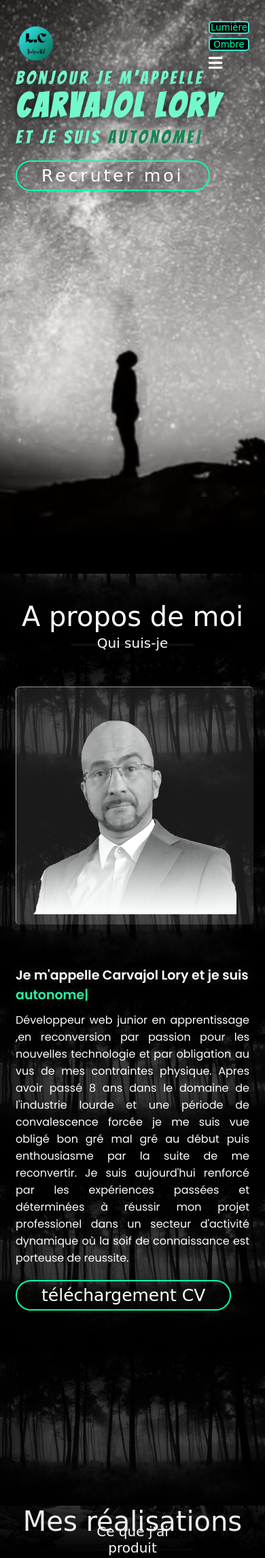
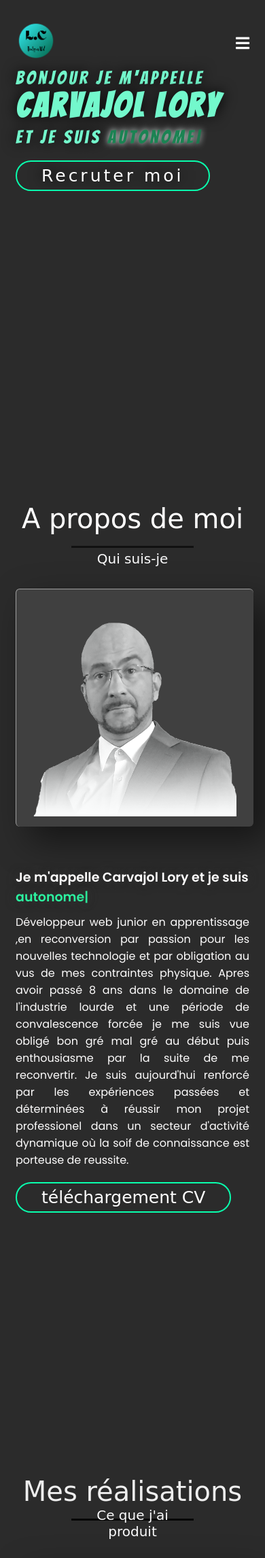
Before and after one commit to lorycarvajol/portefolio, a PHP site: page / in a window 390 px wide. Shown: the top 2292 px of the page at 68% size. Run offline with PHP 8.4, Linux system fonts and the light colour scheme; some libraries are stand-ins or nearby versions; some web fonts are replaced.

Commit message:
better one

```diff
--- a/index.php
+++ b/index.php
@@ -36,7 +36,7 @@
             </ul>
             <div class="pad1">
 
-        <div data-aos="slide-left" data-aos-offset= "70" data-aos-duration = "3000" class="buttonsheet">
+        <div data-aos="fade-in" data-aos-offset= "70" data-aos-duration = "3000" class="buttonsheet">
             <div>
                 <button onClick="swapStylesheet('style-2.css')">Lumière</button>
             </div>
@@ -200,7 +200,7 @@
         <div class="max-width">
             <h2 data-aos="fade-down" data-aos-offset= "140" data-aos-duration = "2500" class="title" id="ancre">Contacter moi</h2>
             <div class="contact-content">
-                <div data-aos="slide-right" data-aos-offset= "140" data-aos-duration = "2500" class="column left">
+                <div data-aos="fade-in" data-aos-offset= "140" data-aos-duration = "2500" class="column left">
                     <div class="text">Get in Touch</div>
                     <p>Vous cherchez à me joindre pour une proposition, une question, une simple envie de me rencontrer, n'hésiter pas . .</p>
                     <div class="icons">
@@ -227,7 +227,7 @@
                         </div>
                     </div>
                 </div>
-                <div data-aos="slide-left" data-aos-offset= "140" data-aos-duration = "2500" class="column right">
+                <div data-aos="fade-in" data-aos-offset= "140" data-aos-duration = "2500" class="column right">
                     <div class="text">contacter moi</div>
                     <?php
                         if (array_key_exists('errors',$_SESSION)): ?>
--- a/style.css
+++ b/style.css
@@ -548,6 +548,9 @@ footer span a:hover{
         margin: 20px 0;
         font-size: 25px;
     }
+    .buttonsheet{
+        display: none;
+    }
     .home .home-content .text-2{
         font-size: 70px;
     }
@@ -602,6 +605,31 @@ footer span a:hover{
     }
 }
 @media (max-width: 500px) {
+    body{
+        background-color: rgb(43, 43, 43);
+    }
+    .home {
+        height: auto;
+        background: none;
+    }
+    .about{
+        background: none;
+    }
+    .contact{
+        background: none;
+    }
+    .skills{
+        background: none;
+    }
+    .services{
+        background: none;
+    }
+    .services h2{
+        margin-top: 0px;
+    }
+    section .title::after{
+        bottom: -28px;
+    }
     .home .home-content .text-2{
         font-size: 50px;
     }
@@ -772,6 +800,7 @@ div.blocxp p{
     font-size: 20px;
     margin: 15px 5px;
 }
+/*boutton jour-nuit*/
 .buttonsheet button{
     width: 60px;
     background: #000;
```
Also changed, not shown: images/cloud2.png (deleted), images/cloud3.png (deleted), images/pexels-photo-2132180.jpeg (deleted), images/pexels-photo-bio.png (deleted), images/pexels-photo2.jpeg (deleted), images/water-courses-1657571_960_720.jpg (deleted), 5 other files.
